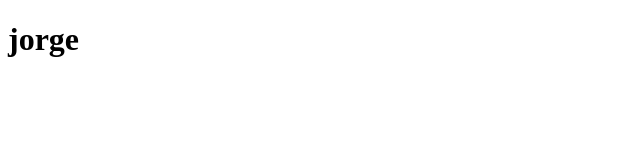
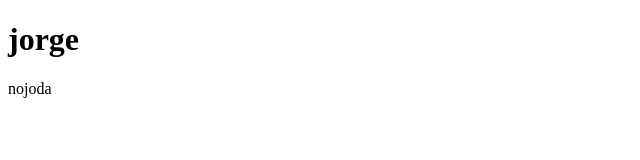
Before and after one commit to ProgramacionRenovada/ProyectoIndividual, a plain HTML site: page index.html in a window 1280 px wide. Shown: the full height of the page, 0-640 px from the left. Drawn offline with Linux system fonts and the light colour scheme.

```diff
--- a/index.html
+++ b/index.html
@@ -8,5 +8,6 @@
 </head>
 <body>
     <h1>jorge</h1>
+    <p>nojoda</p>
 </body>
 </html>
```
